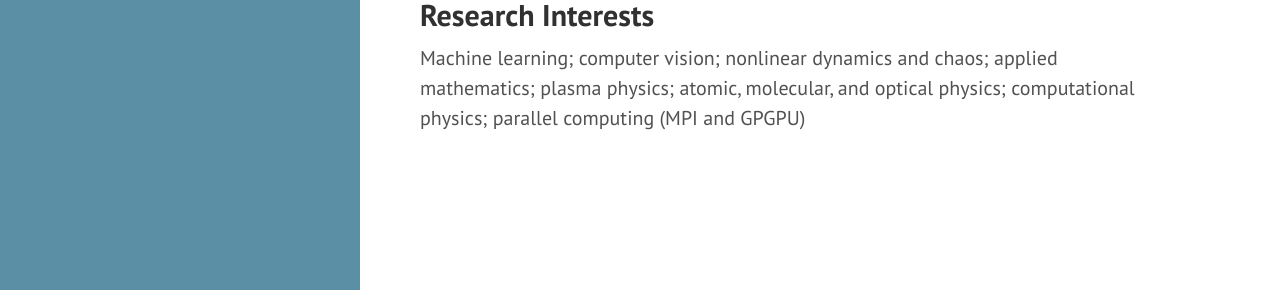
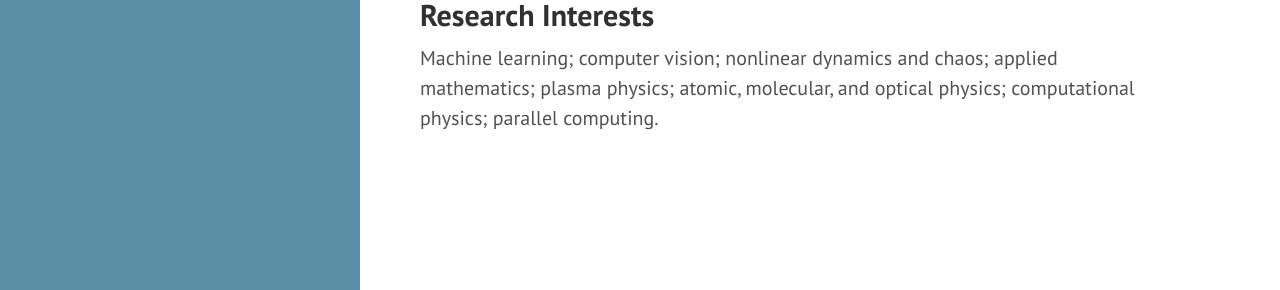
Before and after one commit to azhmogin/azhmogin.github.io, a Jekyll site: the page built from index.md, in a window 1280 px wide and 1326 px high. Shown: the part 1033-1323 px from the top of the window. Built offline with Jekyll 4.4.1, drawn with Linux system fonts in a browser that asks for light colours.

Commit message:
Update index.md

```diff
--- a/index.md
+++ b/index.md
@@ -40,4 +40,4 @@ subtitle: Softwate Engineer, Google Research
 
 ## Research Interests
 
-Machine learning; computer vision; nonlinear dynamics and chaos; applied mathematics; plasma physics; atomic, molecular, and optical physics; computational physics; parallel computing (MPI and GPGPU)
+Machine learning; computer vision; nonlinear dynamics and chaos; applied mathematics; plasma physics; atomic, molecular, and optical physics; computational physics; parallel computing.
```
